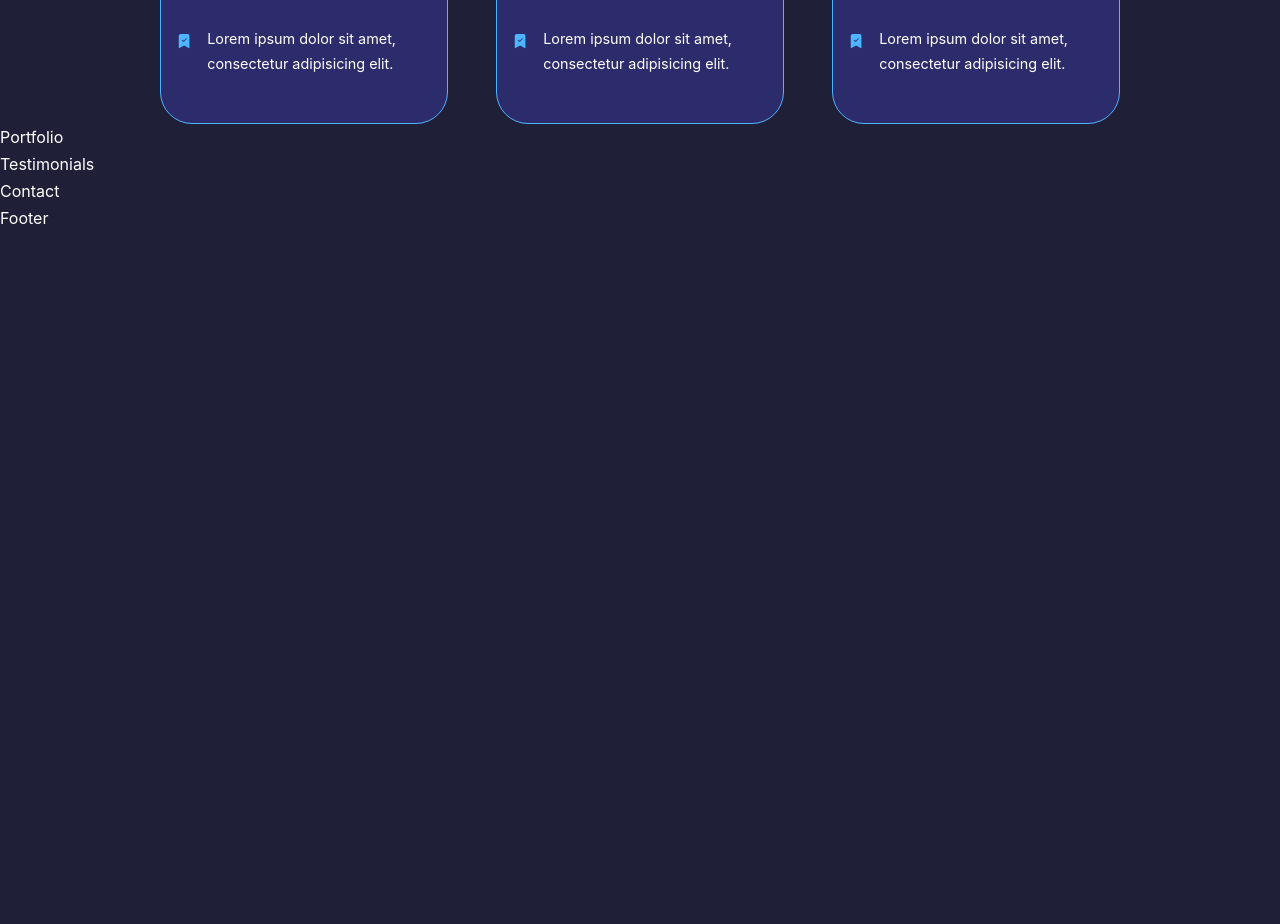
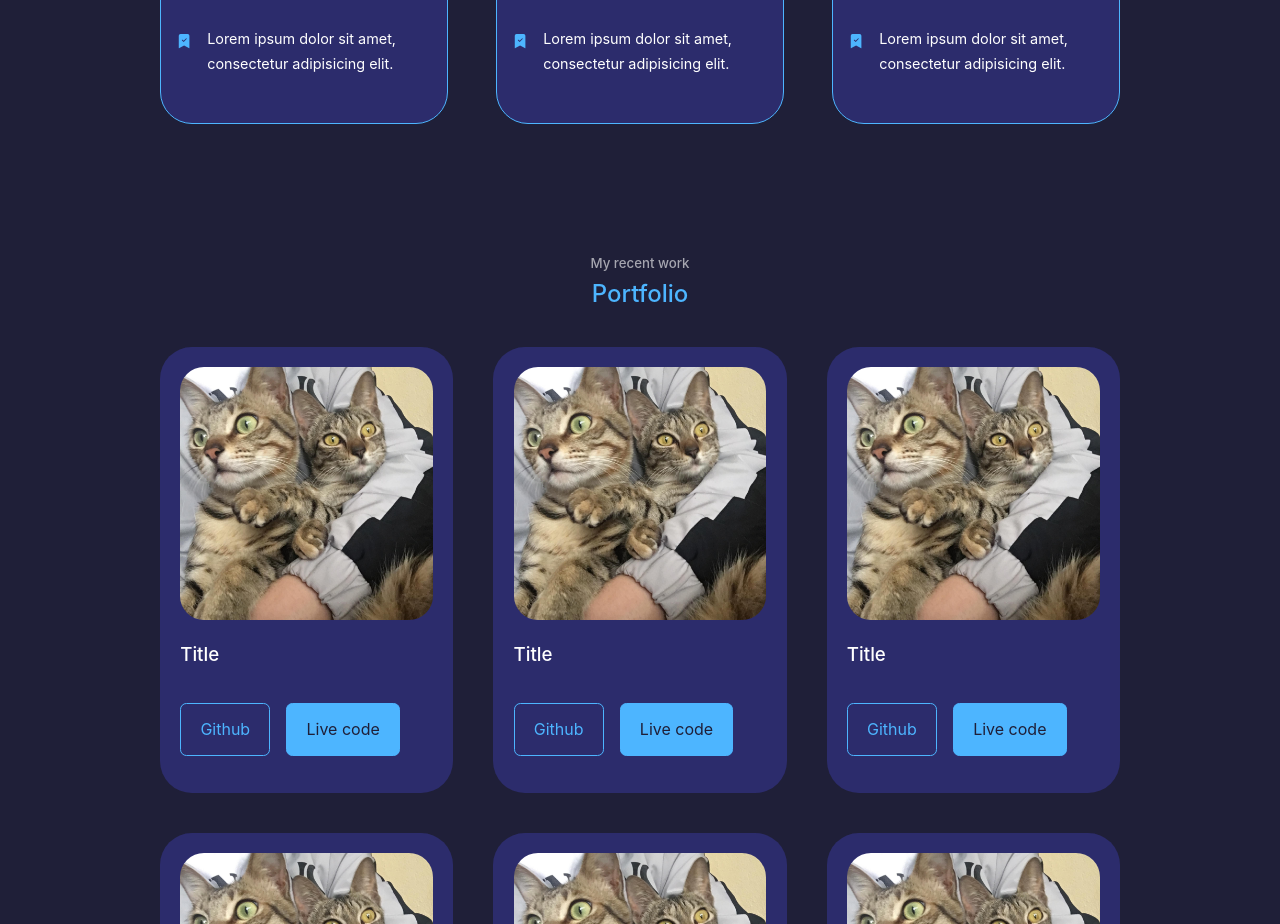
Before and after one commit to HaiLong9901/myportfolio, a React (Create React App) app: page / in a window 1280 px wide. Shown: the part 3340-4264 px from the top of the page. Before the commit the page ends 3572 px from the top, so only its background shows below. Built offline with nearby package versions, Linux system fonts and the light colour scheme.

Commit message:
complete portfolio page

```diff
--- a/src/components/Portfolio/Portfolio.jsx
+++ b/src/components/Portfolio/Portfolio.jsx
@@ -1,8 +1,116 @@
 import React from 'react'
+import './Portfolio.scss'
+import IMG from '../../assets/me.jpg'
 
 const Portfolio = () => {
   return (
-    <div>Portfolio</div>
+    <section className='portfolio'>
+      <h5>My recent work</h5>
+      <h2>Portfolio</h2>
+
+      <div className="container portfolio__container">
+        <article className='portfolio__item'>
+          <div className="portfolio__item--image">
+            <img src={IMG} alt="portfolio" />
+          </div>
+          <h3>Title</h3>
+          <div className="portfolio__item--cta">
+            <a href="https://github.com" className='btn' target='_blank'>Github</a>
+            <a href="https://github.com" className='btn btn-primary' target='_blank'>Live code</a>
+          </div>
+        </article>
+        <article className='portfolio__item'>
+          <div className="portfolio__item--image">
+            <img src={IMG} alt="portfolio" />
+          </div>
+          <h3>Title</h3>
+          <div className="portfolio__item--cta">
+            <a href="https://github.com" className='btn' target='_blank'>Github</a>
+            <a href="https://github.com" className='btn btn-primary' target='_blank'>Live code</a>
+          </div>
+        </article>
+        <article className='portfolio__item'>
+          <div className="portfolio__item--image">
+            <img src={IMG} alt="portfolio" />
+          </div>
+          <h3>Title</h3>
+          <div className="portfolio__item--cta">
+            <a href="https://github.com" className='btn' target='_blank'>Github</a>
+            <a href="https://github.com" className='btn btn-primary' target='_blank'>Live code</a>
+          </div>
+        </article>
+        <article className='portfolio__item'>
+          <div className="portfolio__item--image">
+            <img src={IMG} alt="portfolio" />
+          </div>
+          <h3>Title</h3>
+          <div className="portfolio__item--cta">
+            <a href="https://github.com" className='btn' target='_blank'>Github</a>
+            <a href="https://github.com" className='btn btn-primary' target='_blank'>Live code</a>
+          </div>
+        </article>
+        <article className='portfolio__item'>
+          <div className="portfolio__item--image">
+            <img src={IMG} alt="portfolio" />
+          </div>
+          <h3>Title</h3>
+          <div className="portfolio__item--cta">
+            <a href="https://github.com" className='btn' target='_blank'>Github</a>
+            <a href="https://github.com" className='btn btn-primary' target='_blank'>Live code</a>
+          </div>
+        </article>
+        <article className='portfolio__item'>
+          <div className="portfolio__item--image">
+            <img src={IMG} alt="portfolio" />
+          </div>
+          <h3>Title</h3>
+          <div className="portfolio__item--cta">
+            <a href="https://github.com" className='btn' target='_blank'>Github</a>
+            <a href="https://github.com" className='btn btn-primary' target='_blank'>Live code</a>
+          </div>
+        </article>
+        <article className='portfolio__item'>
+          <div className="portfolio__item--image">
+            <img src={IMG} alt="portfolio" />
+          </div>
+          <h3>Title</h3>
+          <div className="portfolio__item--cta">
+            <a href="https://github.com" className='btn' target='_blank'>Github</a>
+            <a href="https://github.com" className='btn btn-primary' target='_blank'>Live code</a>
+          </div>
+        </article>
+        <article className='portfolio__item'>
+          <div className="portfolio__item--image">
+            <img src={IMG} alt="portfolio" />
+          </div>
+          <h3>Title</h3>
+          <div className="portfolio__item--cta">
+            <a href="https://github.com" className='btn' target='_blank'>Github</a>
+            <a href="https://github.com" className='btn btn-primary' target='_blank'>Live code</a>
+          </div>
+        </article>
+        <article className='portfolio__item'>
+          <div className="portfolio__item--image">
+            <img src={IMG} alt="portfolio" />
+          </div>
+          <h3>Title</h3>
+          <div className="portfolio__item--cta">
+            <a href="https://github.com" className='btn' target='_blank'>Github</a>
+            <a href="https://github.com" className='btn btn-primary' target='_blank'>Live code</a>
+          </div>
+        </article>
+        <article className='portfolio__item'>
+          <div className="portfolio__item--image">
+            <img src={IMG} alt="portfolio" />
+          </div>
+          <h3>Title</h3>
+          <div className="portfolio__item--cta">
+            <a href="https://github.com" className='btn' target='_blank'>Github</a>
+            <a href="https://github.com" className='btn btn-primary' target='_blank'>Live code</a>
+          </div>
+        </article>
+      </div>
+    </section>
   )
 }
 
--- a/src/components/Portfolio/Portfolio.scss
+++ b/src/components/Portfolio/Portfolio.scss
@@ -0,0 +1,47 @@
+@import '../../variables.scss';
+
+.portfolio__container{
+    display: grid;
+    grid-template-columns: repeat(3, 1fr);
+    gap: 2.5rem;
+
+    .portfolio__item{
+        background: $color-bg-variant;
+        padding: 1.2rem;
+        border-radius: 2rem;
+        border: .1rem solid transparent;
+        transition: $transition;
+
+        &:hover{
+            border-color: $color-primary-variant;
+            background: transparent;
+
+        }
+
+        .portfolio__item--image{
+            border-radius: 1.5rem;
+            overflow: hidden;
+        }
+        h3{
+            margin: 1.2rem 0 2rem;
+        }
+
+        .portfolio__item--cta{
+            display: flex;
+            gap: 1rem;
+            margin-bottom: 1rem;
+        }
+    }
+}
+@media screen and (max-width: 1024px){
+    .portfolio__container{
+        grid-template-columns: 1fr 1fr;
+        gap: 1.2rem;
+    }
+}
+@media screen and (max-width: 600px){
+    .portfolio__container{
+        grid-template-columns: 1fr;
+        gap: 1rem;
+    }
+}
--- a/src/components/testimonials/Testimonials.jsx
+++ b/src/components/testimonials/Testimonials.jsx
@@ -1,8 +1,58 @@
 import React from 'react'
+import './Testimonials.scss'
+import AVT from '../../assets/me.jpg'
 
 const Testimonials = () => {
   return (
-    <div>Testimonials</div>
+    <section id='testimonials'>
+      <h5>Review from clients</h5>
+      <h2>Testimonials</h2>
+
+      <div className="container testimonials__container">
+        <article className='testimonial'>
+          <div className="client__avatar">
+            <img src={AVT} alt="avatar" />
+          </div>
+          <h5 className='client__name'>Hello world</h5>
+          <small className='client__review'>Lorem ipsum dolor, sit amet consectetur adipisicing elit. Quam dicta voluptate quaerat suscipit, molestias rem porro dolor voluptatibus quas ducimus.</small>
+        </article>
+        <article className='testimonial'>
+          <div className="client__avatar">
+            <img src={AVT} alt="avatar" />
+          </div>
+          <h5 className='client__name'>Hello world</h5>
+          <small className='client__review'>Lorem ipsum dolor, sit amet consectetur adipisicing elit. Quam dicta voluptate quaerat suscipit, molestias rem porro dolor voluptatibus quas ducimus.</small>
+        </article>
+        <article className='testimonial'>
+          <div className="client__avatar">
+            <img src={AVT} alt="avatar" />
+          </div>
+          <h5 className='client__name'>Hello world</h5>
+          <small className='client__review'>Lorem ipsum dolor, sit amet consectetur adipisicing elit. Quam dicta voluptate quaerat suscipit, molestias rem porro dolor voluptatibus quas ducimus.</small>
+        </article>
+        <article className='testimonial'>
+          <div className="client__avatar">
+            <img src={AVT} alt="avatar" />
+          </div>
+          <h5 className='client__name'>Hello world</h5>
+          <small className='client__review'>Lorem ipsum dolor, sit amet consectetur adipisicing elit. Quam dicta voluptate quaerat suscipit, molestias rem porro dolor voluptatibus quas ducimus.</small>
+        </article>
+        <article className='testimonial'>
+          <div className="client__avatar">
+            <img src={AVT} alt="avatar" />
+          </div>
+          <h5 className='client__name'>Hello world</h5>
+          <small className='client__review'>Lorem ipsum dolor, sit amet consectetur adipisicing elit. Quam dicta voluptate quaerat suscipit, molestias rem porro dolor voluptatibus quas ducimus.</small>
+        </article>
+        <article className='testimonial'>
+          <div className="client__avatar">
+            <img src={AVT} alt="avatar" />
+          </div>
+          <h5 className='client__name'>Hello world</h5>
+          <small className='client__review'>Lorem ipsum dolor, sit amet consectetur adipisicing elit. Quam dicta voluptate quaerat suscipit, molestias rem porro dolor voluptatibus quas ducimus.</small>
+        </article>
+      </div>
+    </section>
   )
 }
 
--- /dev/null
+++ b/src/components/testimonials/Testimonials.scss
@@ -0,0 +1,30 @@
+@import '../../variables.scss';
+
+.testimonials__container{
+    width: 40%;
+
+    .testimonial{
+        background: $color-bg-variant;
+        text-align: center;
+        border-radius: 2rem;
+        padding: 2rem;
+        user-select: none;
+
+        .client__review{
+            color: $color-light;
+            font-weight: 300;
+            display: block;
+            width: 80%;
+            margin: .8rem auto 0;
+        }
+    }
+
+    .client__avatar{
+        width: 4rem;
+        aspect-ratio: 1/1;
+        overflow: hidden;
+        border-radius: 50%;
+        margin: 0 auto 1rem;
+        border: .4rem solid $color-primary-variant;
+    }
+}
```
Also changed, not shown: src/components/testimonials/Testimonails.scss (deleted).
